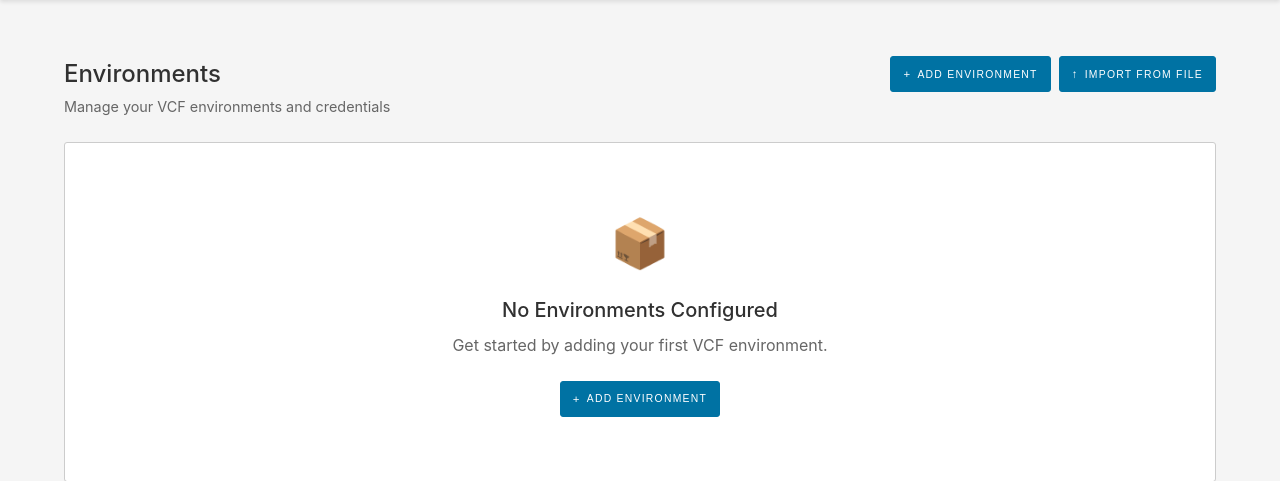
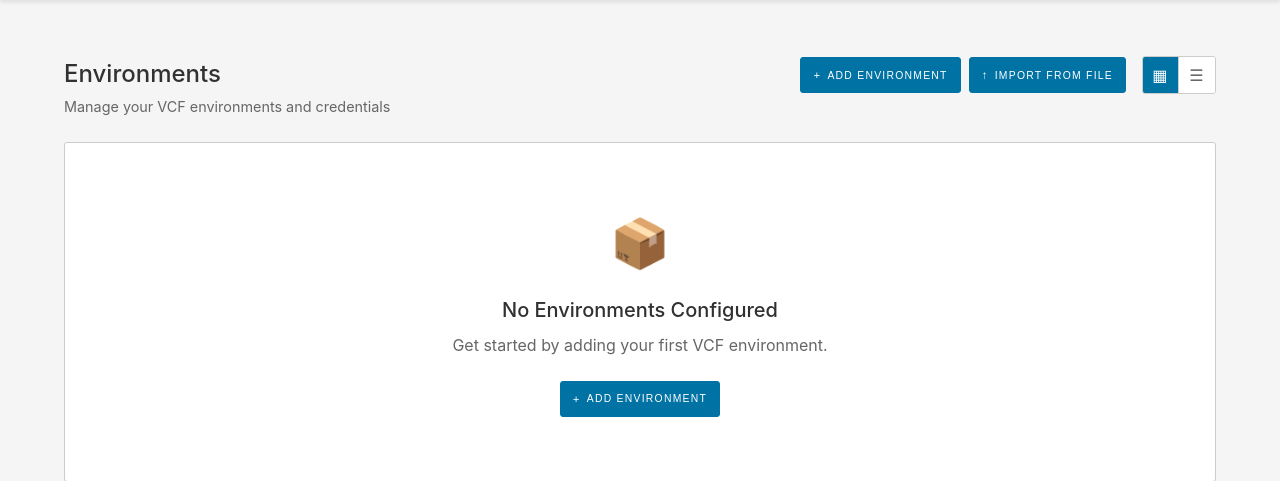
Before and after one commit to cleeistaken/vcf-credential-manager, a Flask app: page /dashboard in a window 1280 px wide. Shown: the part 60-541 px from the top of the page. Run offline with Flask 3, Linux system fonts and the light colour scheme; a user stored in the database is signed in.

Commit message:
add list view on dashboard

```diff
--- a/templates/dashboard.html
+++ b/templates/dashboard.html
@@ -19,6 +19,14 @@
                 <span class="btn-icon">↑</span> Import from File
             </button>
             {% endif %}
+            <div class="view-toggle">
+                <button class="btn btn-outline btn-sm view-toggle-btn active" id="grid-view-btn" onclick="setView('grid')" title="Grid View">
+                    <span class="view-icon">▦</span>
+                </button>
+                <button class="btn btn-outline btn-sm view-toggle-btn" id="list-view-btn" onclick="setView('list')" title="List View">
+                    <span class="view-icon">☰</span>
+                </button>
+            </div>
         </div>
     </div>
 
@@ -524,11 +532,116 @@ manager_sync_interval_minutes: 60</pre>
         content: "✕";
     }
 
+    /* View Toggle */
+    .view-toggle {
+        display: flex;
+        border: 1px solid #ccc;
+        border-radius: 3px;
+        overflow: hidden;
+        margin-left: 0.5rem;
+    }
+
+    .view-toggle-btn {
+        border: none;
+        border-radius: 0;
+        height: 36px;
+        width: 36px;
+        padding: 0;
+        background: #fff;
+        color: #666;
+    }
+
+    .view-toggle-btn:first-child {
+        border-right: 1px solid #ccc;
+    }
+
+    .view-toggle-btn:hover {
+        background: #f0f0f0;
+    }
+
+    .view-toggle-btn.active {
+        background: #0072a3;
+        color: #fff;
+    }
+
+    .view-toggle-btn.active:hover {
+        background: #005a82;
+    }
+
+    .view-icon {
+        font-size: 1rem;
+    }
+
     /* Environment Grid */
     .env-grid {
         display: grid;
         grid-template-columns: repeat(auto-fill, minmax(340px, 1fr));
         gap: 1.25rem;
+    }
+
+    /* Environment List View */
+    .env-grid.list-view {
+        display: flex;
+        flex-direction: column;
+        gap: 0;
+    }
+
+    .env-grid.list-view .env-card {
+        flex-direction: row;
+        align-items: stretch;
+        border-radius: 0;
+        border-bottom: none;
+    }
+
+    .env-grid.list-view .env-card:first-child {
+        border-radius: 3px 3px 0 0;
+    }
+
+    .env-grid.list-view .env-card:last-child {
+        border-radius: 0 0 3px 3px;
+        border-bottom: 1px solid #ccc;
+    }
+
+    .env-grid.list-view .env-card:only-child {
+        border-radius: 3px;
+        border-bottom: 1px solid #ccc;
+    }
+
+    .env-grid.list-view .env-card-header {
+        flex: 0 0 200px;
+        border-bottom: none;
+        border-right: 1px solid #e8e8e8;
+        flex-direction: column;
+        align-items: flex-start;
+        justify-content: center;
+        gap: 0.5rem;
+    }
+
+    .env-grid.list-view .env-card-description {
+        display: none;
+    }
+
+    .env-grid.list-view .env-info-grid {
+        flex: 1;
+        border-bottom: none;
+        border-right: 1px solid #e8e8e8;
+        align-items: center;
+        padding: 0.75rem 1rem;
+    }
+
+    .env-grid.list-view .env-stats {
+        flex: 0 0 220px;
+        border-bottom: none;
+        border-right: 1px solid #e8e8e8;
+        justify-content: space-evenly;
+        padding: 0.75rem;
+    }
+
+    .env-grid.list-view .env-card-actions {
+        flex: 0 0 auto;
+        padding: 0.5rem 0.75rem;
+        margin-top: 0;
+        align-items: center;
     }
 
     /* Environment Card - Clarity Style */
@@ -1140,5 +1253,33 @@ manager_sync_interval_minutes: 60</pre>
             });
         }
     });
+
+    // View toggle functionality
+    function setView(view) {
+        const grid = document.getElementById('environments-grid');
+        const gridBtn = document.getElementById('grid-view-btn');
+        const listBtn = document.getElementById('list-view-btn');
+
+        if (view === 'list') {
+            grid.classList.add('list-view');
+            gridBtn.classList.remove('active');
+            listBtn.classList.add('active');
+        } else {
+            grid.classList.remove('list-view');
+            gridBtn.classList.add('active');
+            listBtn.classList.remove('active');
+        }
+
+        // Save preference to localStorage
+        localStorage.setItem('dashboardView', view);
+    }
+
+    // Initialize view from saved preference
+    document.addEventListener('DOMContentLoaded', function() {
+        const savedView = localStorage.getItem('dashboardView');
+        if (savedView) {
+            setView(savedView);
+        }
+    });
 </script>
 {% endblock %}
```
